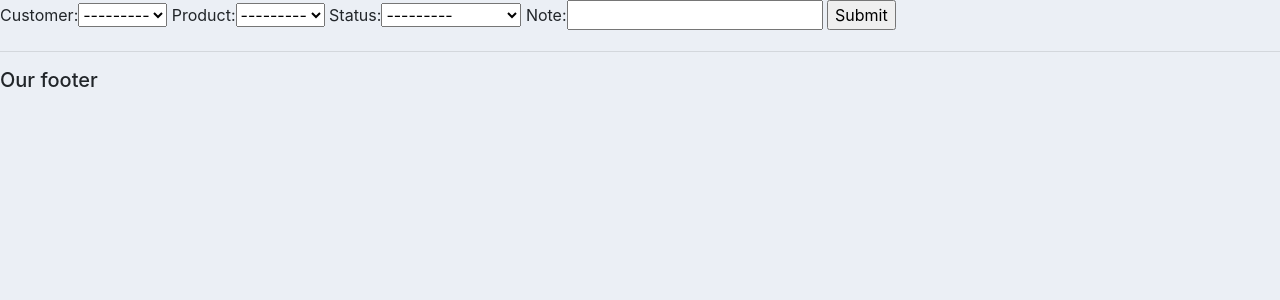
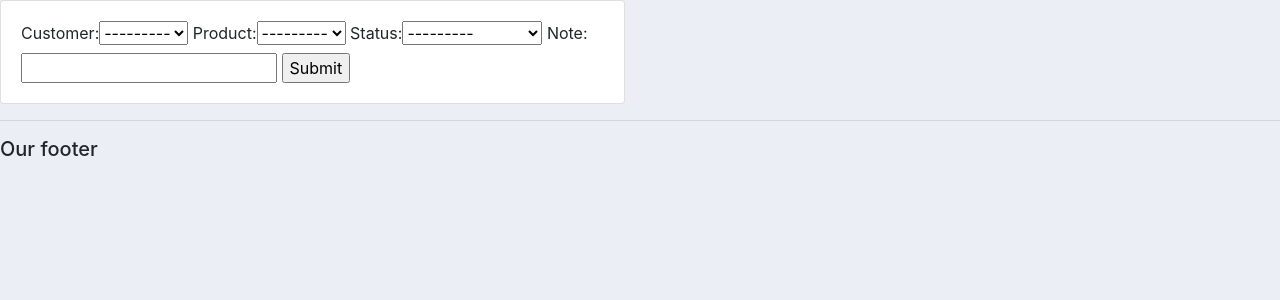
Before and after one commit to RockyPraxe/Customer-relationship-management-application, a Django app: page /create_order/ in a window 1280 px wide. Shown: the part 56-356 px from the top of the page. Run offline with Django 3.2, Linux system fonts and the light colour scheme; data that the repository does not hold is empty; some libraries are stand-ins or nearby versions.

Commit message:
Add some base style for the order_form

```diff
--- a/templates/crmapp/order_form.html
+++ b/templates/crmapp/order_form.html
@@ -2,11 +2,18 @@
 {% load static %}
 {% block content %}
 
-<form action="" method="POST">
-    {% csrf_token %}
-    {{ form }}
-    <input type="submit" name="Submit">
-</form>
+<div class="row">
+    <div class="col-md-6">
+        <div class="card card-body">
 
+            <form action="" method="POST">
+                {% csrf_token %}
+                {{ form }}
+                <input type="submit" name="Submit">
+            </form>
+
+        </div>
+    </div>
+</div>
 
 {% endblock %}
```
